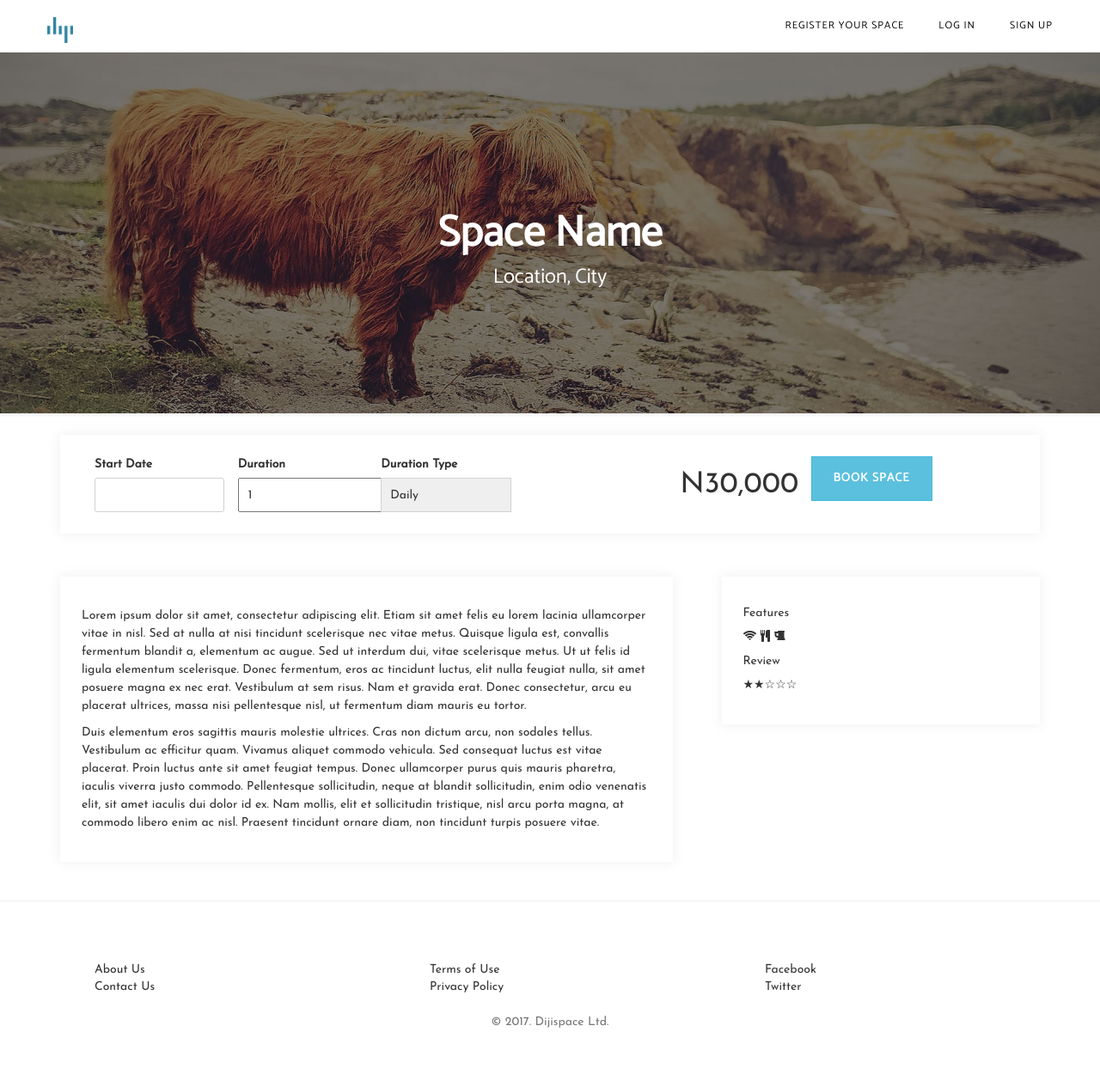
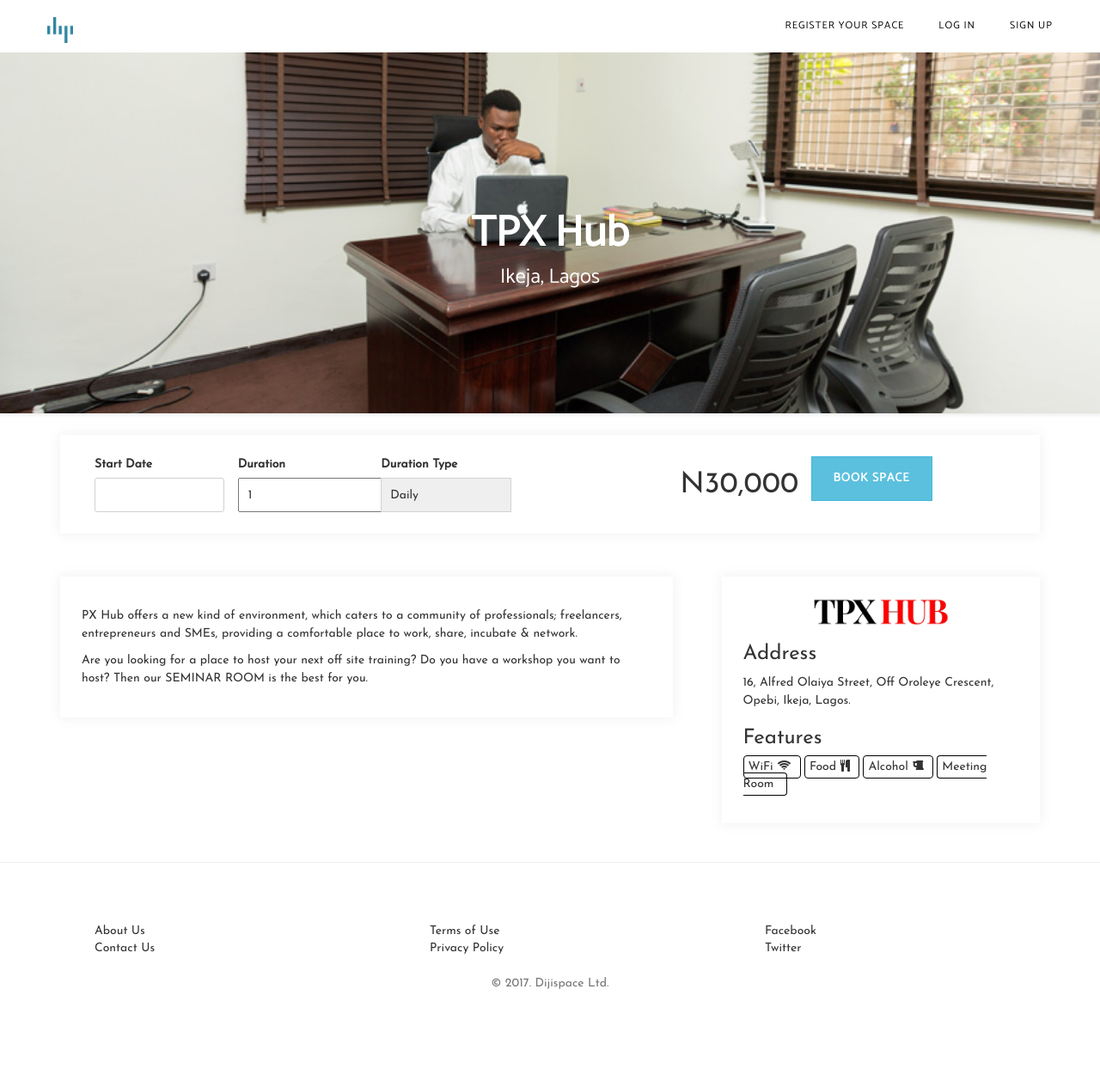
Before and after one commit to dijispace/dijispace, a Jekyll site: the page built from new-frontend/single-listing.html, in a window 1280 px wide. Shown: the whole page at 86% size. Built offline with Jekyll 4.4.1, drawn with Linux system fonts in a browser that asks for light colours; after the commit the page ends 1220 px from its top, so only the background shows below that.

Commit message:
Adding TPX hub info

```diff
--- a/new-frontend/assets/stylesheets/main.css
+++ b/new-frontend/assets/stylesheets/main.css
@@ -673,3 +673,21 @@ footer ul {
 
 .details .col-md-3 {
   padding: 0 5px; }
+
+img.logo.img-responsive {
+  width: 50%;
+  margin: auto; }
+
+.details ul {
+  list-style-type: none;
+  padding-left: 0; }
+
+.details ul li {
+  display: inline;
+  padding: 5px;
+  border: thin solid #000;
+  -webkit-border-radius: 4px;
+          border-radius: 4px; }
+
+.details i.fa {
+  padding: 0 5px; }
--- a/new-frontend/single-listing.html
+++ b/new-frontend/single-listing.html
@@ -4,13 +4,13 @@ layout: page
 
 <!-- Page Header -->
     <!-- Set your background image for this header on the line below. -->
-    <header class="intro-header single-listing" style="background-image: url('assets/img/contact-bg.jpg')">
+    <header class="intro-header single-listing" style="background-image: url('assets/img/tpx-hub.jpg')">
         <div class="container">
             <div class="row">
                 <div class="col-lg-8 col-lg-offset-2 col-md-10 col-md-offset-1">
                     <div class="page-heading">
-                        <h1>Space Name</h1>
-                        <span class="subheading">Location, City</span>
+                        <h1>TPX Hub</h1>
+                        <span class="subheading">Ikeja, Lagos</span>
                     </div>
                 </div>
             </div>
@@ -48,7 +48,8 @@ layout: page
                     <button class="btn btn-info book" type="button">Book Space</button>
                 </div>
                 </div>
-                <!--<div class="col-md-12 details">-->
+
+                <!--Main Details-->
                 <div class="col-md-8 details card">
                     <!--<div class="carousel-inner">
 
@@ -70,22 +71,33 @@ layout: page
                     </div>
 
                     </div>-->
+
                     <article>
-                        <p>Lorem ipsum dolor sit amet, consectetur adipiscing elit. Etiam sit amet felis eu lorem lacinia ullamcorper vitae in nisl. Sed at nulla at nisi tincidunt scelerisque nec vitae metus. Quisque ligula est, convallis fermentum blandit a, elementum ac augue. Sed ut interdum dui, vitae scelerisque metus. Ut ut felis id ligula elementum scelerisque. Donec fermentum, eros ac tincidunt luctus, elit nulla feugiat nulla, sit amet posuere magna ex nec erat. Vestibulum at sem risus. Nam et gravida erat. Donec consectetur, arcu eu placerat ultrices, massa nisi pellentesque nisl, ut fermentum diam mauris eu tortor.</p>
+                        <p>PX Hub offers a new kind of environment, which caters to a community of professionals; freelancers, entrepreneurs and SMEs,
+                            providing a comfortable place to work, share, incubate &amp; network.</p>
 
-                        <p>Duis elementum eros sagittis mauris molestie ultrices. Cras non dictum arcu, non sodales tellus. Vestibulum ac efficitur quam. Vivamus aliquet commodo vehicula. Sed consequat luctus est vitae placerat. Proin luctus ante sit amet feugiat tempus. Donec ullamcorper purus quis mauris pharetra, iaculis viverra justo commodo. Pellentesque sollicitudin, neque at blandit sollicitudin, enim odio venenatis elit, sit amet iaculis dui dolor id ex. Nam mollis, elit et sollicitudin tristique, nisl arcu porta magna, at commodo libero enim ac nisl. Praesent tincidunt ornare diam, non tincidunt turpis posuere vitae.</p>
+                        <p>Are you looking for a place to host your next off site training? Do you have a workshop you want to host?
+                            Then our SEMINAR ROOM is the best for you.</p>
                     </article>
                 </div>
 
+                <!--Sidebar-->
                 <div class="col-md-4 details card">
-                    <h5>Features</h5>
-                    <i class="fa fa-wifi" aria-hidden="true"></i>
-                    <i class="fa fa-cutlery" aria-hidden="true"></i>
-                    <i class="fa fa-beer" aria-hidden="true"></i>
-                    <i class="fa fa-handshake-o" aria-hidden="true"></i>
+                    <img class="logo img-responsive" src="assets/img/tpx-logo.png" alt="">
 
-                    <h5>Review</h5>
-                    <p>&#9733;&#9733;&#9734;&#9734;&#9734;</p>
+                    <h3>Address</h3>
+                    <p>16, Alfred Olaiya Street,
+                    Off Oroleye Crescent, Opebi,
+                    Ikeja, Lagos.</p>
+
+                    <h3>Features</h3>
+                    <ul>
+                        <li>WiFi<i class="fa fa-wifi" aria-hidden="true"></i></li>
+                        <li>Food<i class="fa fa-cutlery" aria-hidden="true"></i></li>
+                        <li>Alcohol<i class="fa fa-beer" aria-hidden="true"></i></li>
+                        <li>Meeting Room<i class="fa fa-handshake-o" aria-hidden="true"></i></li>
+                    </ul>
+
                 </div>
                 <!--</div>-->
 
```
Also changed, not shown: new-frontend/_sass/_layout.scss (+21 -0 lines), new-frontend/assets/img/contact-bg.jpg (deleted), new-frontend/assets/img/tpx-hub.jpg (added), new-frontend/assets/img/tpx-logo.png (added).
